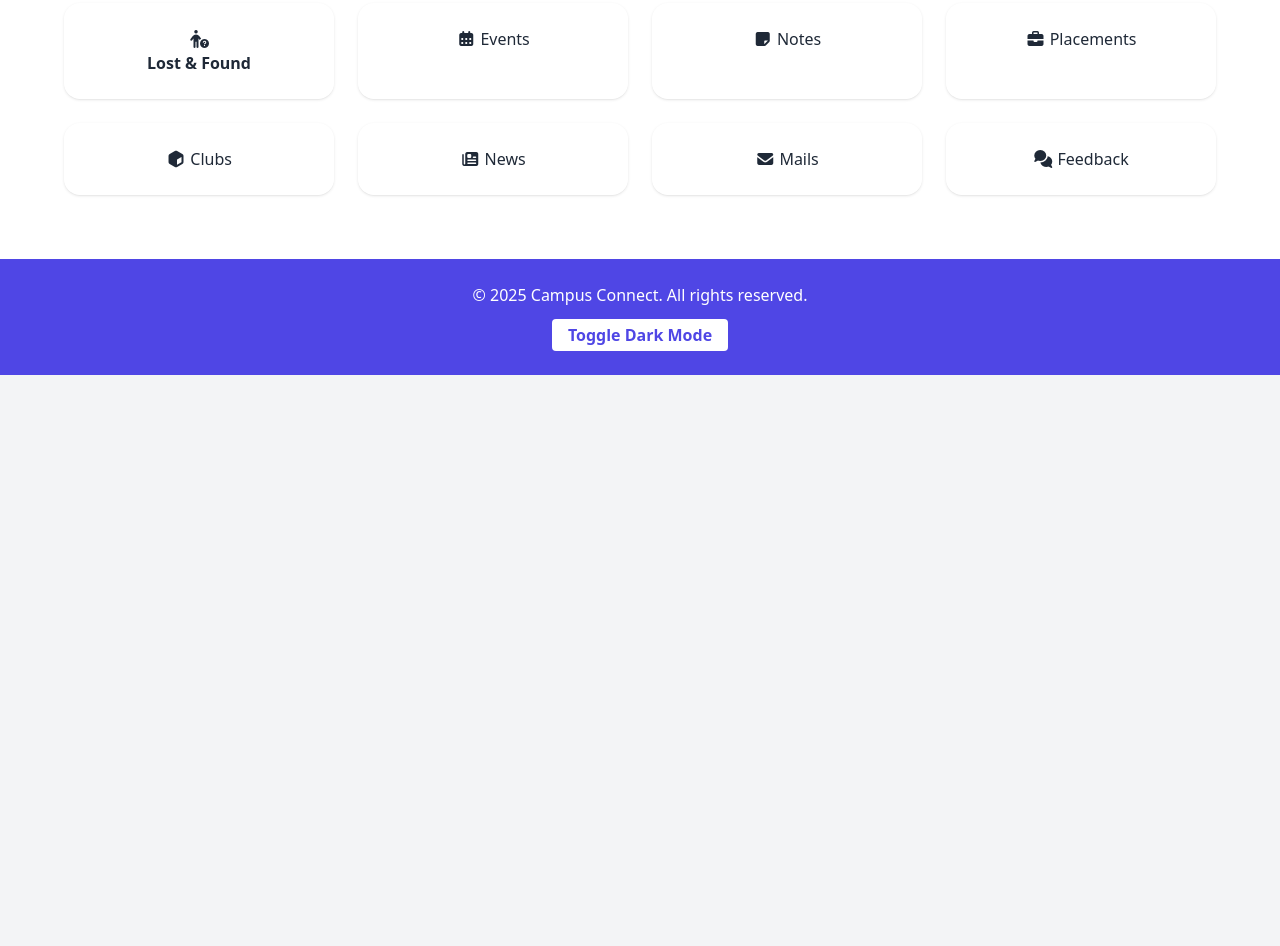
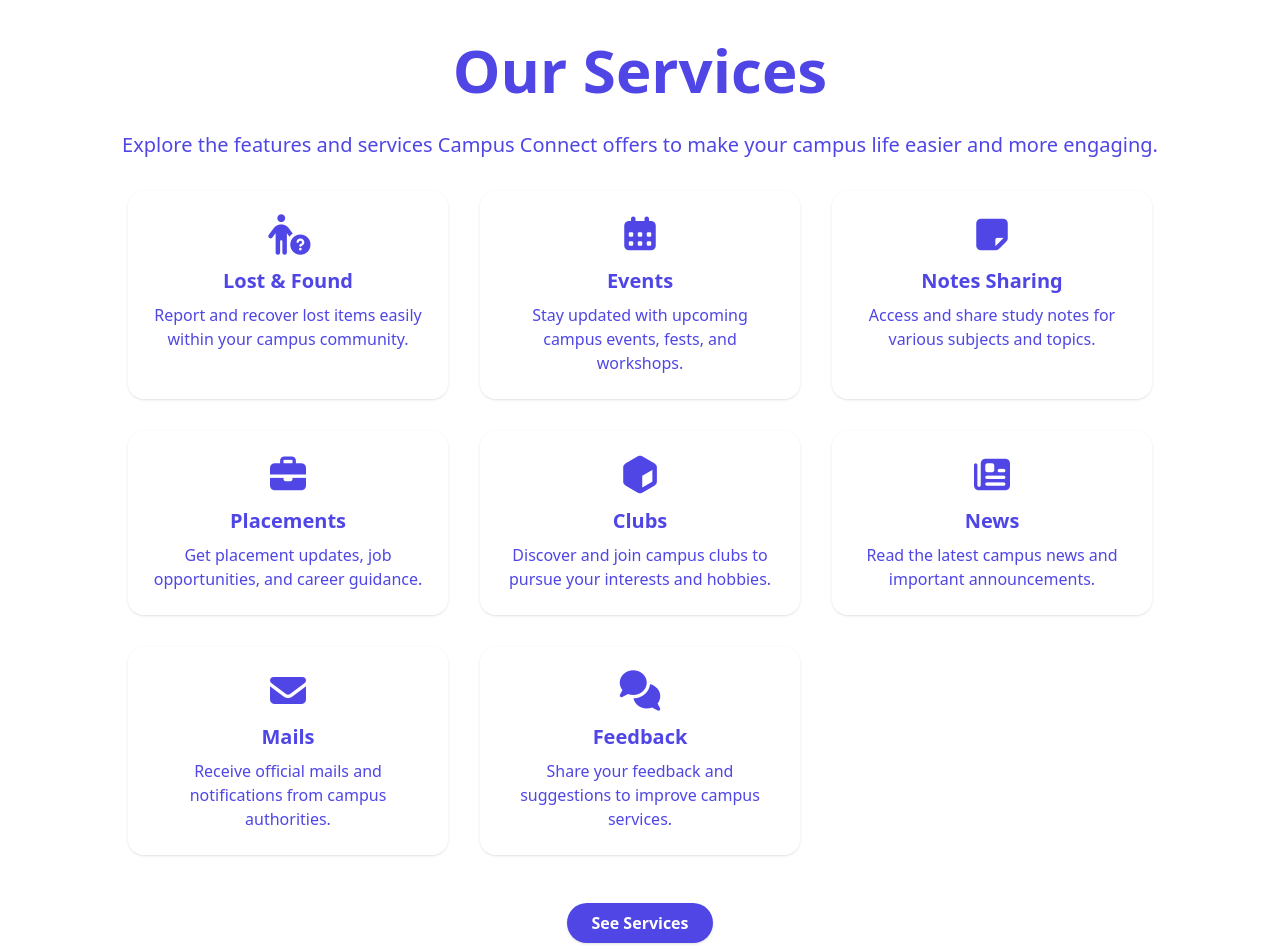
Before and after one commit to Ayush123-official/Campus-Connect, a plain HTML site: page index.html in a window 1280 px wide. Shown: the part 945-1891 px from the top of the page. Before the commit the page ends 1320 px from the top, so only its background shows below. Drawn offline with nearby package versions, Linux system fonts and the light colour scheme.

Commit message:
Update index.html

```diff
--- a/index.html
+++ b/index.html
@@ -1,11 +1,12 @@
 <!DOCTYPE html>
-<html lang="en" data-theme="light">
+<html lang="en">
 <head>
   <meta charset="UTF-8" />
   <meta name="viewport" content="width=device-width, initial-scale=1.0" />
   <title>Campus Connect</title>
-  <link href="https://cdn.jsdelivr.net/npm/tailwindcss@2.2.19/dist/tailwind.min.css" rel="stylesheet">
   <link href="https://unpkg.com/aos@2.3.1/dist/aos.css" rel="stylesheet" />
+  <link rel="stylesheet" href="style1.css">
+  <link rel="stylesheet" href="https://cdnjs.cloudflare.com/ajax/libs/font-awesome/7.0.0/css/all.min.css" crossorigin="anonymous" referrerpolicy="no-referrer" />
   <script src="https://cdn.tailwindcss.com"></script>
   <script>
     tailwind.config = {
@@ -27,25 +28,79 @@
     }
   </style>
 </head>
-<link rel="stylesheet" href="style1.css">
-<link rel="stylesheet" href="https://cdnjs.cloudflare.com/ajax/libs/font-awesome/7.0.0/css/all.min.css" integrity="sha512-DxV+EoADOkOygM4IR9yXP8Sb2qwgidEmeqAEmDKIOfPRQZOWbXCzLC6vjbZyy0vPisbH2SyW27+ddLVCN+OMzQ==" crossorigin="anonymous" referrerpolicy="no-referrer" />
-<body class="bg-gray-100 dark:bg-gray-900 text-gray-800 dark:text-white transition-all duration-500">
+<body class="bg-white dark:bg-gray-900 text-gray-800 dark:text-white transition-all duration-500">
+
+  <!-- Login Button (top right corner) -->
+  <a href="web log page 2.html">
+    <button id="loginBtn" class="fixed top-6 right-8 z-50 bg-white text-primary font-semibold px-6 py-2 rounded-lg shadow hover:bg-gray-100 transition flex items-center gap-2">
+      <i class="fa-solid fa-user"></i> Log In
+    </button>
+  </a>
 
   <!-- Banner Animation / Hero -->
-  <section class="h-screen flex flex-col justify-center items-center text-center px-4 bg-gradient-to-br from-primary to-secondary text-white relative overflow-hidden">
+  <section style="padding-bottom: 200px;" class="h-screen flex flex-col justify-center items-center text-center px-4 bg-gradient-to-br from-primary to-secondary text-white relative overflow-hidden">
     <h1 class="text-5xl md:text-6xl font-bold mb-4 animate-bounce">Campus Connect</h1>
     <p class="text-lg md:text-xl mb-8">Stay connected with everything happening in your campus</p>
     <button onclick="scrollToGrid()" class="bg-white text-primary px-6 py-2 rounded-full font-semibold shadow hover:bg-gray-100 transition">Explore Now</button>
   </section>
 
-  <!-- Grid Section -->
-  <section id="grid" class="py-16 px-6 md:px-16 bg-white dark:bg-gray-800">
+  <!-- Our Services Section -->
+  <section style="padding-top: 200px; padding-bottom: 200px;" id="services" class="min-h-screen flex flex-col justify-center items-center text-center px-4 bg-white text-primary relative overflow-hidden">
+    <h1 class="text-5xl md:text-6xl font-bold mb-4 animate-bounce">Our Services</h1>
+    <p class="text-lg md:text-xl mb-8">Explore the features and services Campus Connect offers to make your campus life easier and more engaging.</p>
+    <div class="grid grid-cols-1 md:grid-cols-2 lg:grid-cols-3 gap-8 max-w-5xl mx-auto mb-12">
+      <div class="glass p-6 rounded-2xl shadow text-center" data-aos="fade-up">
+        <i class="fa-solid fa-person-circle-question text-4xl mb-3"></i>
+        <h2 class="font-bold text-xl mb-2">Lost & Found</h2>
+        <p>Report and recover lost items easily within your campus community.</p>
+      </div>
+      <div class="glass p-6 rounded-2xl shadow text-center" data-aos="fade-up" data-aos-delay="100">
+        <i class="fa-solid fa-calendar-days text-4xl mb-3"></i>
+        <h2 class="font-bold text-xl mb-2">Events</h2>
+        <p>Stay updated with upcoming campus events, fests, and workshops.</p>
+      </div>
+      <div class="glass p-6 rounded-2xl shadow text-center" data-aos="fade-up" data-aos-delay="200">
+        <i class="fa-solid fa-note-sticky text-4xl mb-3"></i>
+        <h2 class="font-bold text-xl mb-2">Notes Sharing</h2>
+        <p>Access and share study notes for various subjects and topics.</p>
+      </div>
+      <div class="glass p-6 rounded-2xl shadow text-center" data-aos="fade-up" data-aos-delay="300">
+        <i class="fa-solid fa-briefcase text-4xl mb-3"></i>
+        <h2 class="font-bold text-xl mb-2">Placements</h2>
+        <p>Get placement updates, job opportunities, and career guidance.</p>
+      </div>
+      <div class="glass p-6 rounded-2xl shadow text-center" data-aos="fade-up" data-aos-delay="400">
+        <i class="fa-solid fa-cube text-4xl mb-3"></i>
+        <h2 class="font-bold text-xl mb-2">Clubs</h2>
+        <p>Discover and join campus clubs to pursue your interests and hobbies.</p>
+      </div>
+      <div class="glass p-6 rounded-2xl shadow text-center" data-aos="fade-up" data-aos-delay="500">
+        <i class="fa-solid fa-newspaper text-4xl mb-3"></i>
+        <h2 class="font-bold text-xl mb-2">News</h2>
+        <p>Read the latest campus news and important announcements.</p>
+      </div>
+      <div class="glass p-6 rounded-2xl shadow text-center" data-aos="fade-up" data-aos-delay="600">
+        <i class="fa-solid fa-envelope text-4xl mb-3"></i>
+        <h2 class="font-bold text-xl mb-2">Mails</h2>
+        <p>Receive official mails and notifications from campus authorities.</p>
+      </div>
+      <div class="glass p-6 rounded-2xl shadow text-center" data-aos="fade-up" data-aos-delay="700">
+        <i class="fa-solid fa-comments text-4xl mb-3"></i>
+        <h2 class="font-bold text-xl mb-2">Feedback</h2>
+        <p>Share your feedback and suggestions to improve campus services.</p>
+      </div>
+    </div>
+    <button onclick="scrollToGrid()" class="bg-primary text-white px-6 py-2 rounded-full font-semibold shadow hover:bg-primary/80 transition">See Services</button>
+  </section>
+
+  <!-- Grid Section (icons page) -->
+  <section id="grid" class="py-16 px-6 md:px-16 bg-gradient-to-br from-primary to-secondary text-white">
     <h2 class="text-3xl font-bold text-center mb-12" data-aos="fade-up">Quick Access</h2>
     <div class="grid grid-cols-2 sm:grid-cols-3 md:grid-cols-4 gap-6" data-aos="fade-up" data-aos-delay="200">
       <!-- Icon Cards -->
       <div class="glass p-6 rounded-2xl text-center shadow hover:scale-105 transition cursor-pointer" data-aos="zoom-in">
         <i class="fa-solid fa-person-circle-question"></i>
-        <a href="lost-form.html"><p class="font-semibold" >Lost & Found</p></a>
+        <a href="lost-form.html"><p class="font-semibold">Lost & Found</p></a>
       </div>
       <div class="glass p-6 rounded-2xl text-center shadow hover:scale-105 transition cursor-pointer" data-aos="zoom-in" data-aos-delay="100">
         <i class="fa-solid fa-calendar-days"></i>
@@ -57,7 +112,6 @@
       </div>
       <div class="glass p-6 rounded-2xl text-center shadow hover:scale-105 transition cursor-pointer" data-aos="zoom-in" data-aos-delay="300">
         <i class="fa-solid fa-briefcase"></i>
-
         <a href="placements.html">Placements</a>
       </div>
       <div class="glass p-6 rounded-2xl text-center shadow hover:scale-105 transition cursor-pointer" data-aos="zoom-in" data-aos-delay="400">
@@ -76,6 +130,7 @@
         <i class="fa-solid fa-comments"></i>
         <a href="feedbacks.html">Feedback</a>
       </div>
+      <!-- Remove Extra Page Card if you don't want it -->
     </div>
   </section>
 
```
Lines whose indentation alone changed are shown as unchanged.
